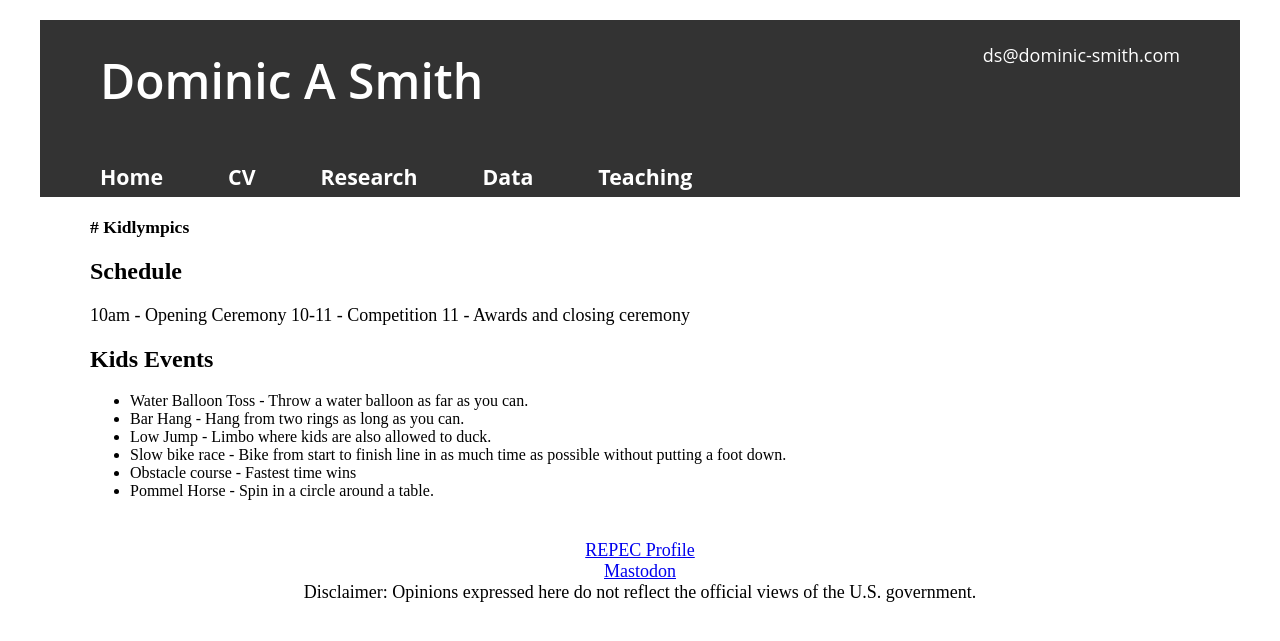
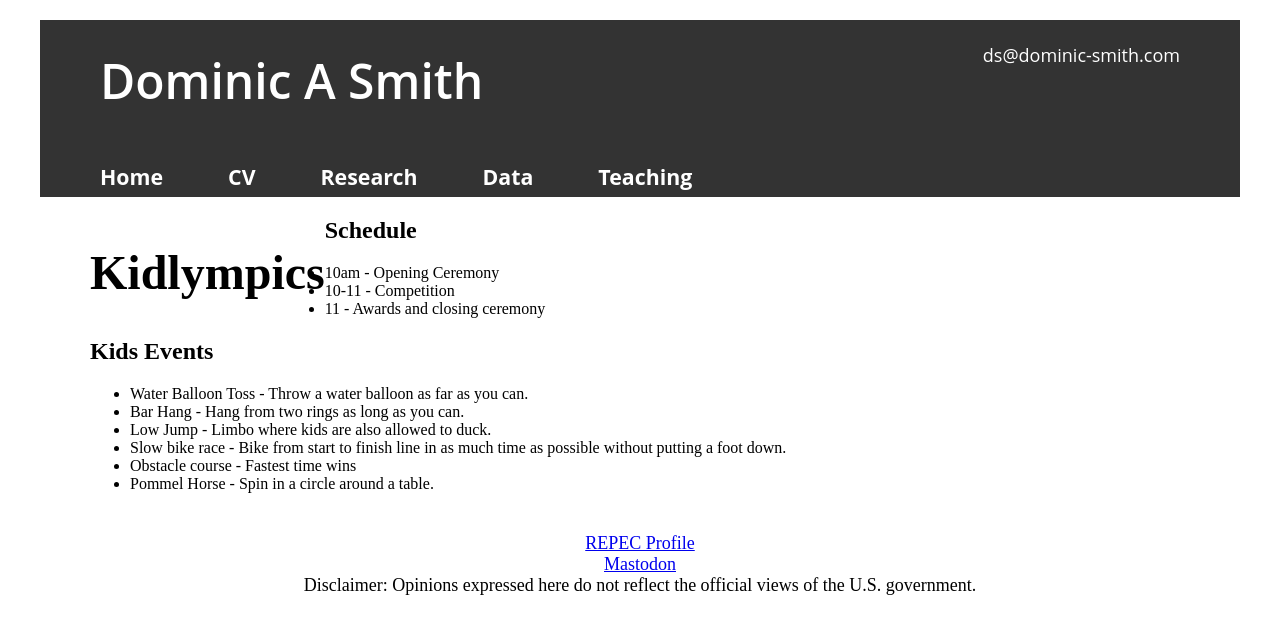
Before and after one commit to dominic-smith/dominic-smith.github.io, a Jekyll site: the page built from kidlympics.md, in a window 1280 px wide. Shown: the top 641 px of the page. Built offline with Jekyll 4.4.1, drawn with Linux system fonts in a browser that asks for light colours; our own code applies the rules of GitHub Pages for plain Markdown files.

Commit message:
Update kidlympics.md

```diff
--- a/kidlympics.md
+++ b/kidlympics.md
@@ -1,10 +1,13 @@
  <div class="paper">
+
+</div>
 # Kidlympics
-</div>
+
 ## Schedule
-10am - Opening Ceremony
-10-11 - Competition
-11 - Awards and closing ceremony
+
+* 10am - Opening Ceremony
+* 10-11 - Competition
+* 11 - Awards and closing ceremony
 
 
 ## Kids Events
```
